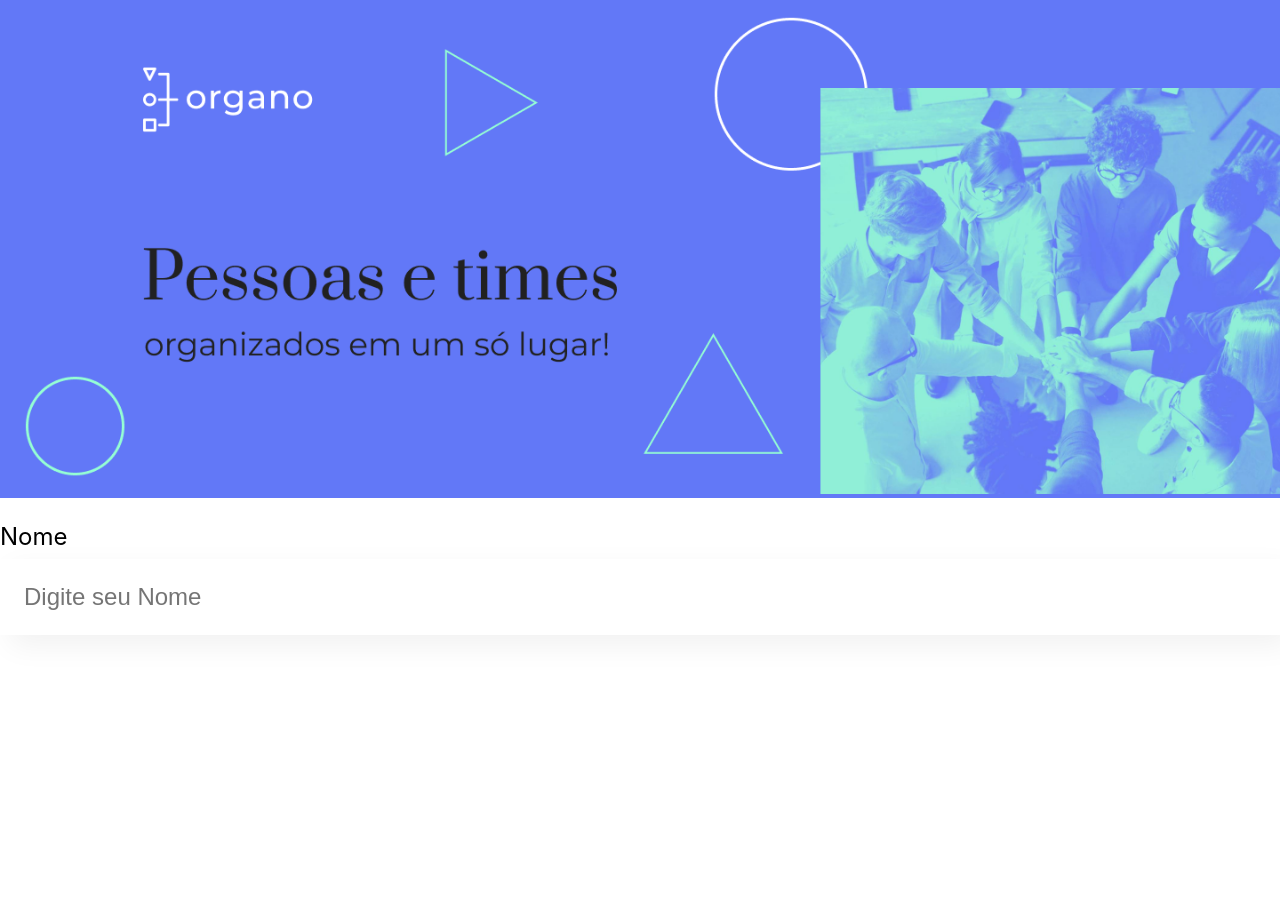
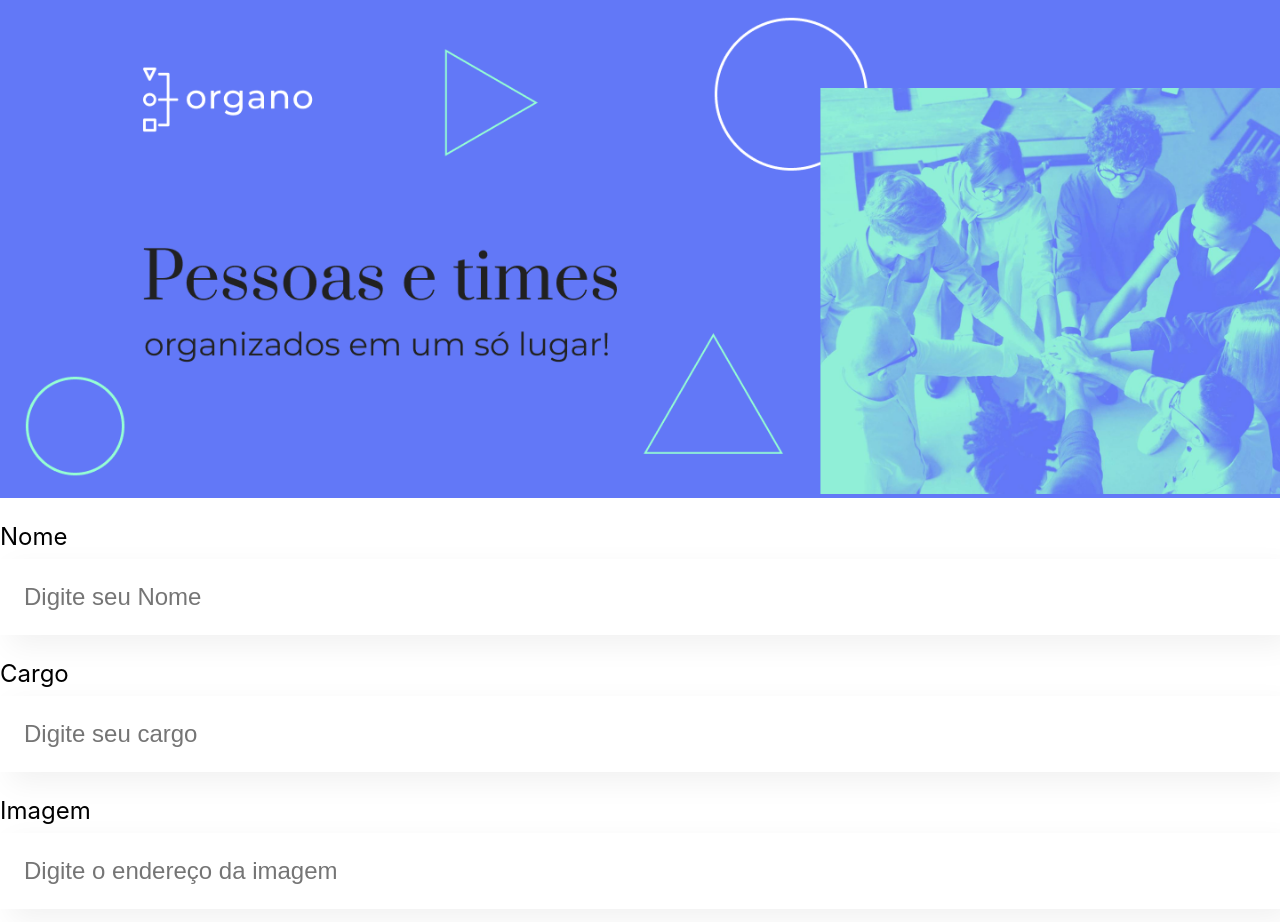
Before and after one commit to gustavocorreiaof/React-Studies, a React (Create React App) app in the folder React desenvolvendo com JavaScript/: page / in a window 1280 px wide. Shown: the top 922 px of the page. Before the commit the page ends 800 px from the top, so only its background shows below. Built offline with nearby package versions, Linux system fonts and the light colour scheme.

Commit message:
Adiciona os dois novos components

```diff
--- a/React desenvolvendo com JavaScript/src/App.js
+++ b/React desenvolvendo com JavaScript/src/App.js
@@ -6,6 +6,8 @@ function App() {
     <div c lassName="App">
       <Banner></Banner>
       <TextField Nome='Nome' PlaceHolder='Digite seu Nome'/>
+      <TextField Nome='Cargo' PlaceHolder='Digite seu cargo'/>
+      <TextField Nome='Imagem' PlaceHolder='Digite o endereço da imagem'/>
     </div>
   );
 }
```
